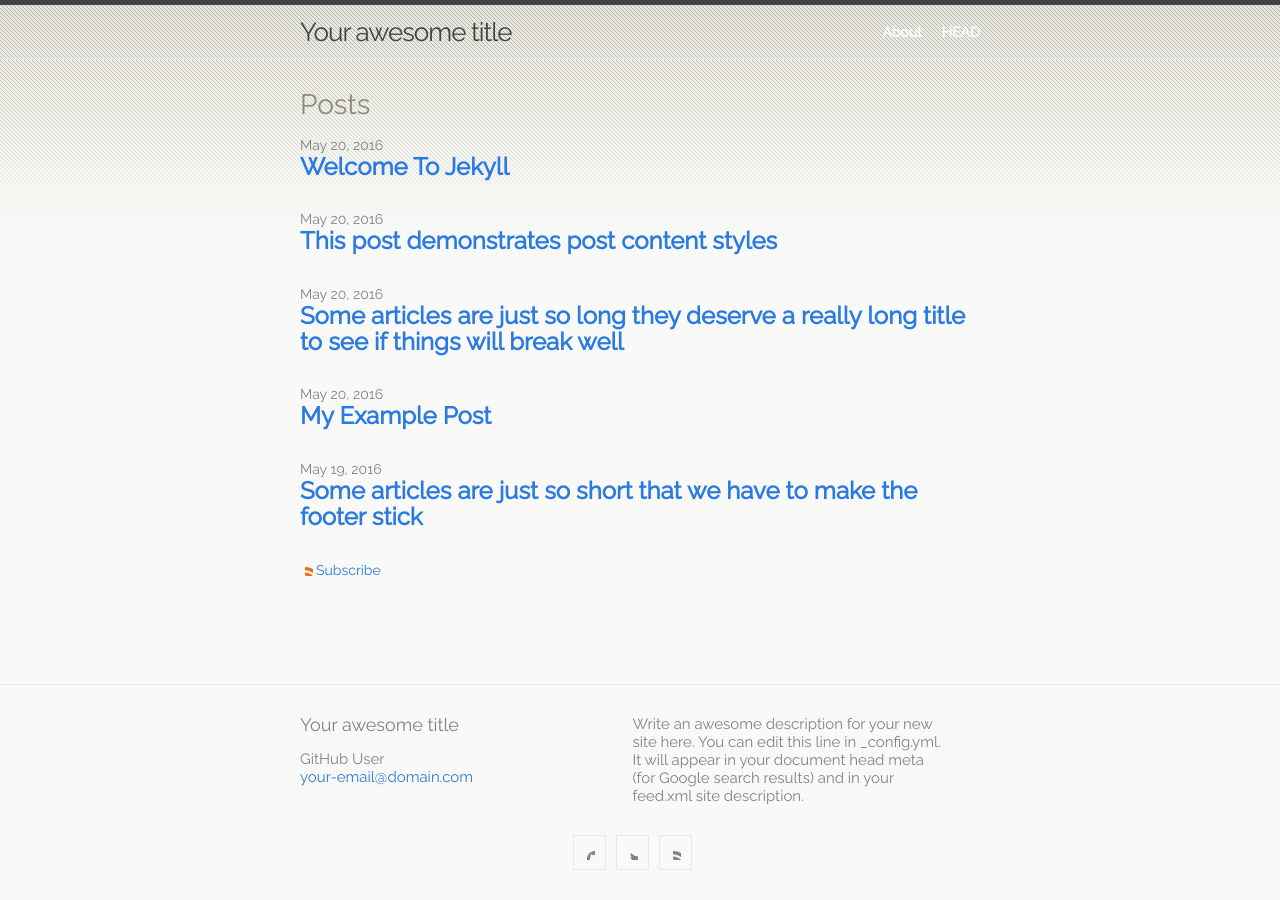
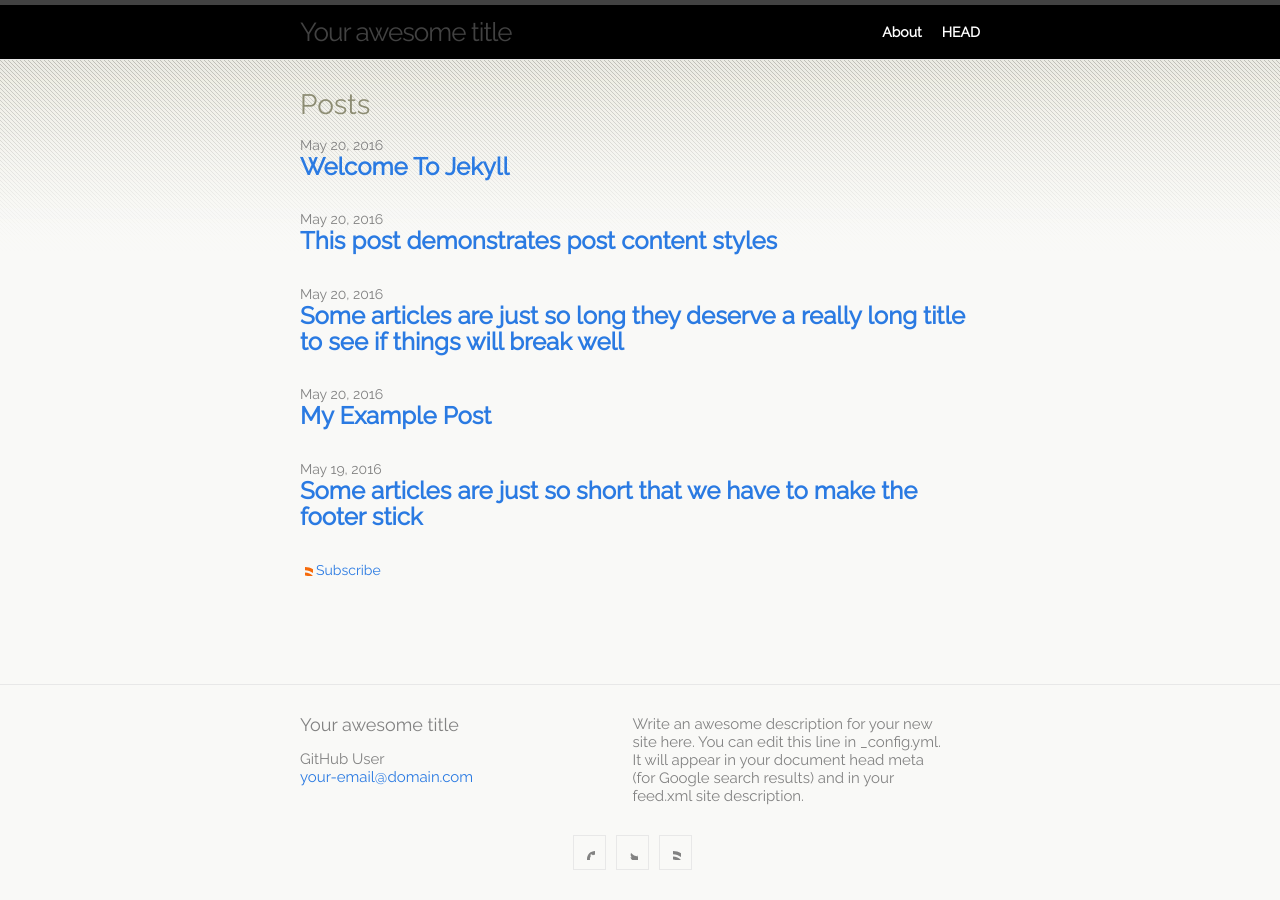
Before and after one commit to 6bita/magasinet, a Jekyll site: the page built from index.md, in a window 1280 px wide. Built offline with Jekyll 4.4.1, drawn with Linux system fonts in a browser that asks for light colours.

Commit message:
Update head.html

```diff
--- a/_includes/head.html
+++ b/_includes/head.html
@@ -20,14 +20,14 @@
 			line-height: 18px;
 		}
 
-    .site-title a.hover
+    .site-title a:hover
     {
       background: #000;
       color: #fff;
       font-weight: 900;
     }
 
-    a .site-header .site-title
+    .site-header
     {
       background: #000;
       color: #fff;
```
